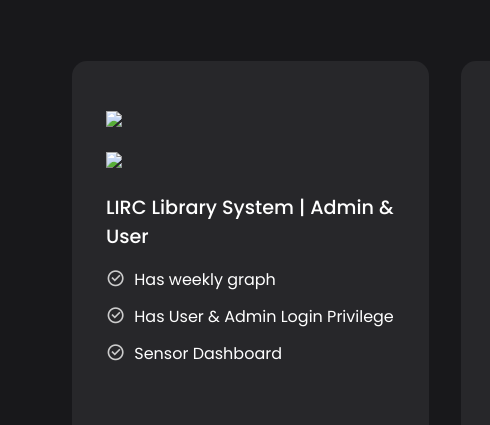
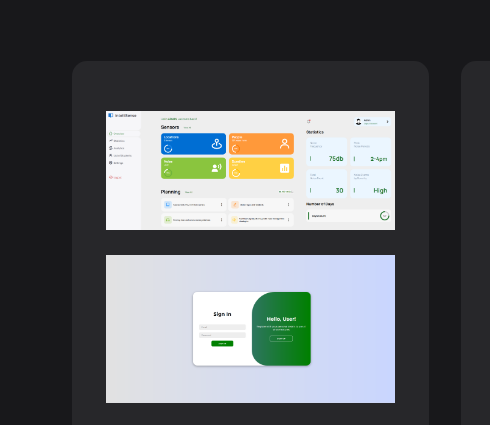
Before and after one commit to Zyntrx/my-portfolio, a plain HTML site: page index.html in a window 1280 px wide. Shown: the part 1550-1975 px from the top of the page, 0-490 px from the left. Drawn offline with nearby package versions, Linux system fonts and the light colour scheme; the site is published under a folder, as on GitHub Pages, so addresses that start at the root find nothing; grey boxes are pictures that could not be loaded.

Commit message:
Update index.html

```diff
--- a/index.html
+++ b/index.html
@@ -7,6 +7,7 @@
     <link rel="stylesheet" href="https://cdnjs.cloudflare.com/ajax/libs/remixicon/3.5.0/remixicon.min.css">
     <link rel="stylesheet" href="style.css">
     <title>Profile Portfolio</title>
+    <link rel="icon" type="image/png" href="images/logo.png">
 </head>
 
 <body>
@@ -91,9 +92,9 @@
         <div class="pricing">
             <div class="card">
                 <div class="content">
-                    <img src="/images/admin.png">
+                    <img src="./images/admin.png">
                     <br>
-                    <img src="/images/loginpage.png">
+                    <img src="./images/loginpage.png">
                     <br>
                     <h4>LIRC Library System | Admin & User</h4>
 
```
